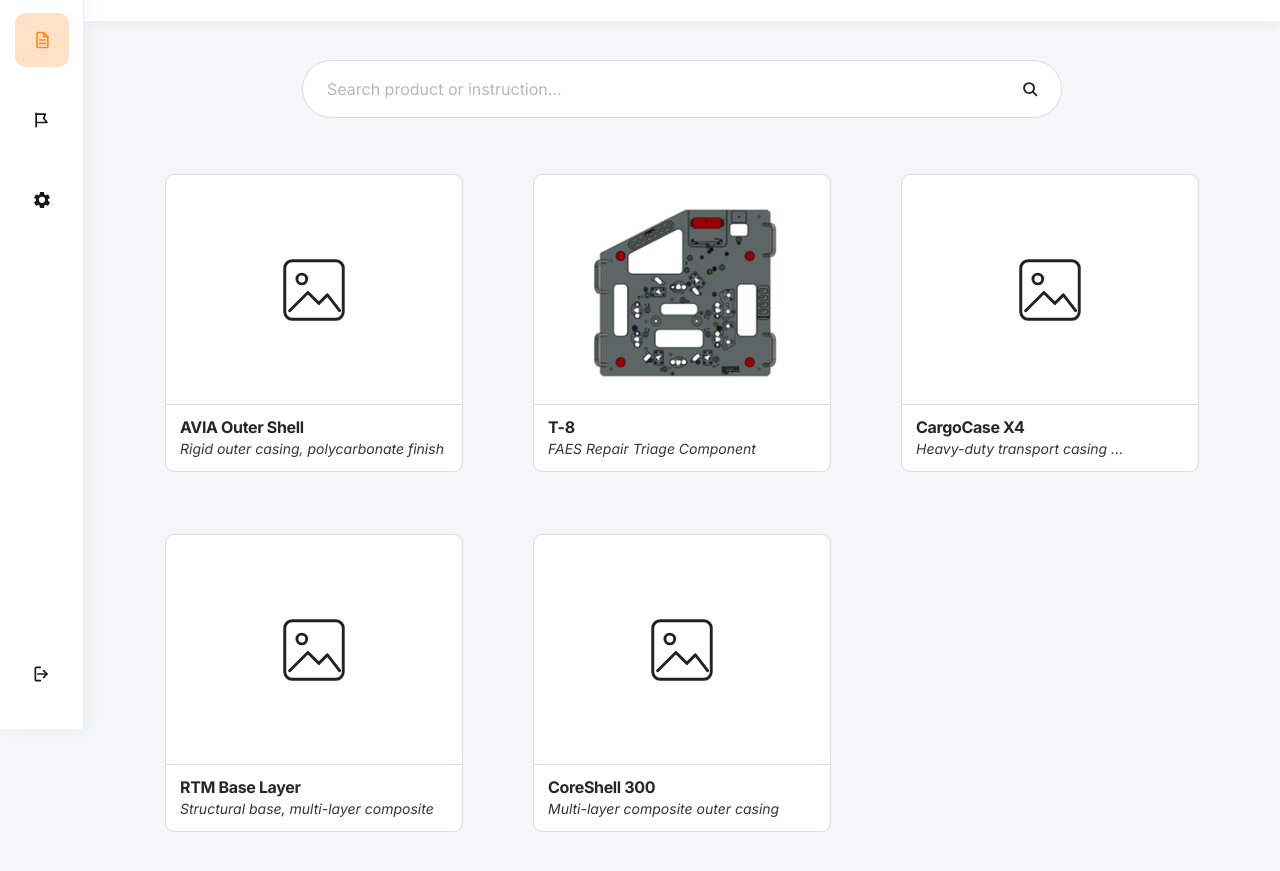
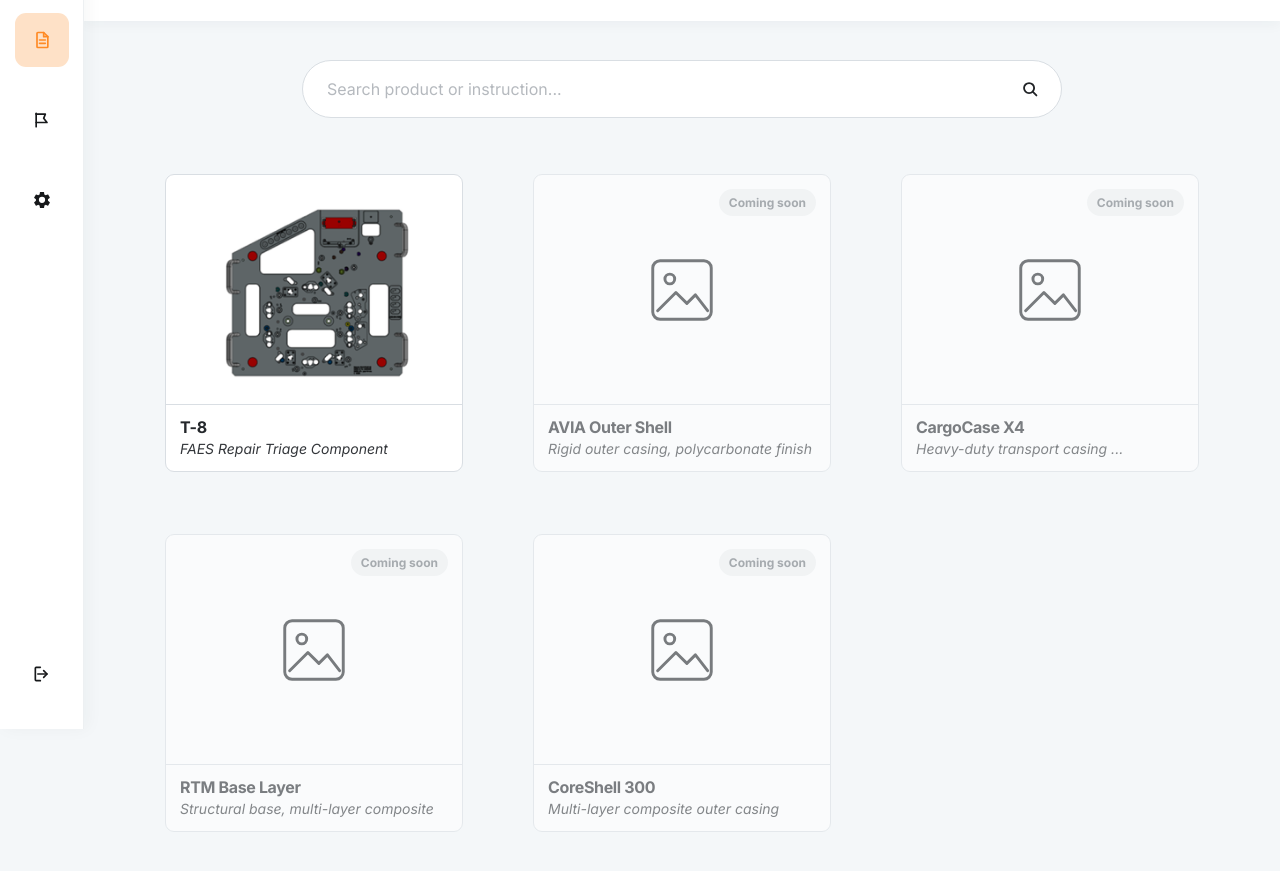
Before and after one commit to larajantolic/faes-operator-platform, a plain HTML site: page index.html in a window 1280 px wide. Shown: the part 71-942 px from the top of the page. Drawn offline with Linux system fonts and the light colour scheme.

Commit message:
Update instruction card states

```diff
--- a/css/styles.css
+++ b/css/styles.css
@@ -2354,3 +2354,53 @@ body.instruction-page {
     grid-template-columns: 1fr;
   }
 }
+
+/* ========================================
+   INSTRUCTION CARD STATES
+======================================== */
+
+.instruction-card {
+  position: relative;
+}
+
+.instruction-card--disabled {
+  opacity: 0.58;
+  cursor: not-allowed;
+}
+
+.instruction-card--disabled:hover {
+  transform: none;
+  box-shadow: var(--shadow);
+}
+
+.instruction-card--disabled .instruction-card__image,
+.instruction-card--disabled .instruction-card__content {
+  pointer-events: none;
+}
+
+.instruction-card__badge {
+  position: absolute;
+  top: 14px;
+  right: 14px;
+  z-index: 2;
+
+  padding: 6px 10px;
+
+  border-radius: 999px;
+
+  background-color: #f0f1f2;
+  color: #6f757b;
+
+  font-size: 12px;
+  font-weight: 700;
+}
+
+/* ========================================
+   ACTIVE INSTRUCTION CARD HOVER
+======================================== */
+
+.instruction-card:not(.instruction-card--disabled):hover {
+  border-color: #ffd0ad;
+  box-shadow: 0 10px 22px rgba(255, 142, 61, 0.16);
+  transform: translateY(-2px);
+}
--- a/index.html
+++ b/index.html
@@ -132,20 +132,6 @@
         </section>
 
         <section class="instruction-grid" aria-label="Available instructions">
-            <article class="instruction-card">
-                <div class="instruction-card__image">
-                <svg class="placeholder-icon" viewBox="0 0 64 64" aria-hidden="true">
-                    <rect x="8" y="8" width="48" height="48" rx="6"></rect>
-                    <circle cx="22" cy="23" r="4"></circle>
-                    <path d="M12 49L27 34L36 43L43 36L53 49"></path>
-                </svg>
-                </div>
-
-                <div class="instruction-card__content">
-                <h2>AVIA Outer Shell</h2>
-                <p>Rigid outer casing, polycarbonate finish</p>
-                </div>
-            </article>
 
             <button
             class="instruction-card instruction-card--button"
@@ -162,8 +148,26 @@
                 </div>
             </button>
 
-            <article class="instruction-card">
+            <article class="instruction-card instruction-card--disabled">
                 <div class="instruction-card__image">
+                <span class="instruction-card__badge">Coming soon</span>
+                <svg class="placeholder-icon" viewBox="0 0 64 64" aria-hidden="true">
+                    <rect x="8" y="8" width="48" height="48" rx="6"></rect>
+                    <circle cx="22" cy="23" r="4"></circle>
+                    <path d="M12 49L27 34L36 43L43 36L53 49"></path>
+                </svg>
+                </div>
+
+                <div class="instruction-card__content">
+                <h2>AVIA Outer Shell</h2>
+                <p>Rigid outer casing, polycarbonate finish</p>
+                </div>
+            </article>
+
+
+            <article class="instruction-card instruction-card--disabled">
+                <div class="instruction-card__image">
+                <span class="instruction-card__badge">Coming soon</span>
                 <svg class="placeholder-icon" viewBox="0 0 64 64" aria-hidden="true">
                     <rect x="8" y="8" width="48" height="48" rx="6"></rect>
                     <circle cx="22" cy="23" r="4"></circle>
@@ -177,8 +181,9 @@
                 </div>
             </article>
 
-            <article class="instruction-card">
+            <article class="instruction-card instruction-card--disabled">
                 <div class="instruction-card__image">
+                <span class="instruction-card__badge">Coming soon</span>
                 <svg class="placeholder-icon" viewBox="0 0 64 64" aria-hidden="true">
                     <rect x="8" y="8" width="48" height="48" rx="6"></rect>
                     <circle cx="22" cy="23" r="4"></circle>
@@ -192,8 +197,9 @@
                 </div>
             </article>
 
-            <article class="instruction-card">
+            <article class="instruction-card instruction-card--disabled">
                 <div class="instruction-card__image">
+                <span class="instruction-card__badge">Coming soon</span>
                 <svg class="placeholder-icon" viewBox="0 0 64 64" aria-hidden="true">
                     <rect x="8" y="8" width="48" height="48" rx="6"></rect>
                     <circle cx="22" cy="23" r="4"></circle>
```
